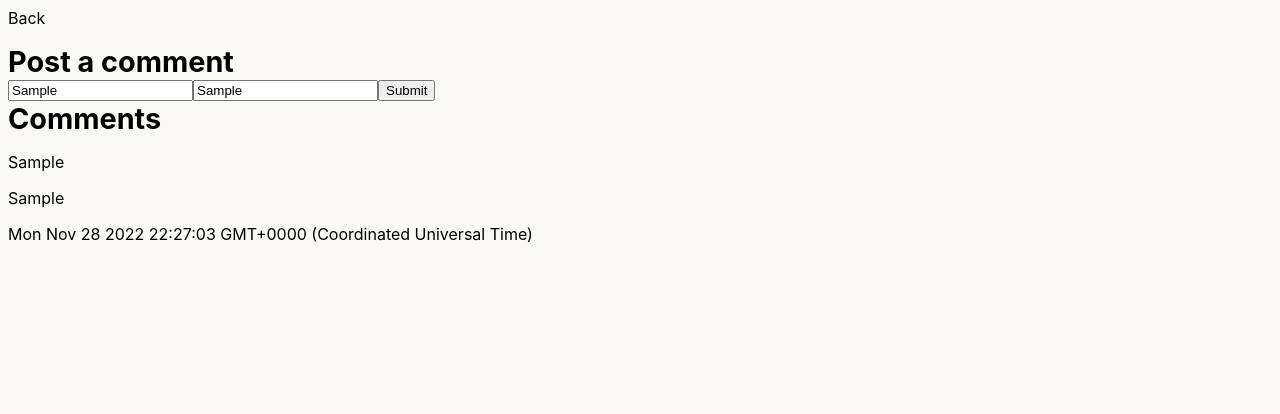
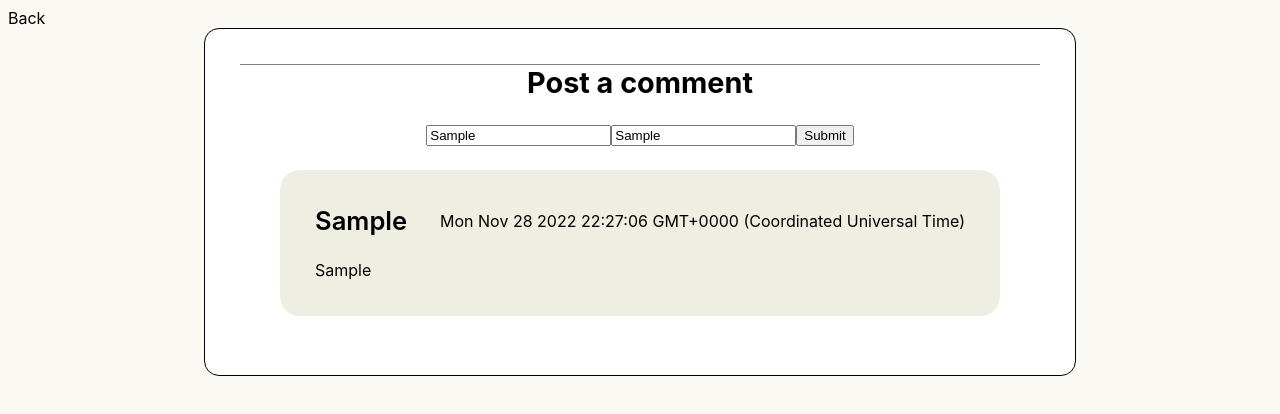
Before and after one commit to kyruken/Ibrablogs, a React (Vite) app: page /posts/1 in a window 1280 px wide. Both pictures are taken after typing "Sample", "Sample" into the empty fields and a click on the button "Submit". Shown: the top 414 px of the page. Built offline with nearby package versions, Linux system fonts and the light colour scheme; no server answers.

Commit message:
styles, change to prod api

```diff
--- a/src/App.css
+++ b/src/App.css
@@ -1,5 +1,5 @@
 /* Resets */
-h1, h2, h3, h4, h5, h6 {
+h1, h2, h3, h4, h5, h6, p {
     margin: 0;
     padding: 0;
 }
@@ -10,7 +10,9 @@ h1, h2, h3, h4, h5, h6 {
     --text-color-secondary: rgb(75, 72, 72);
     --primary-bg-color: #faf9f3;
     --secondary-bg-color: #fff;
-    --third-bg-color: hsl(0, 2%, 12%);
+    --third-bg-color: #eeeee2;
+
+    box-sizing: border-box;
 }
 
 body {
@@ -76,6 +78,10 @@ ul, li {
     font-size: 1.1rem;
 }
 
+.font-size-2 {
+    font-size: 1.6rem;
+}
+
 .grid {
     display: grid;
 }
@@ -85,8 +91,23 @@ ul, li {
     align-content: center;
 }
 
+.margin-bottom-1 {
+    margin-bottom: 1.5rem;
+}
+
+.padding-all-0 {
+    padding: 0.5rem;
+}
 .padding-all-1 {
     padding: 1.5rem;
+}
+
+.padding-all-2 {
+    padding: 2.2rem;
+}
+
+.padding-bottom-1 {
+    padding-bottom: 1.5rem;
 }
 
 .padding-lr-1 {
@@ -127,6 +148,11 @@ ul, li {
 .secondary-text-color {
     color: var(--text-color-secondary);
 }
+
+.jc-space-between {
+    justify-content: space-between;
+    align-items: center;
+}
 /* ^ Custom classes ^ */
 
 /* Page Styles */
@@ -160,3 +186,22 @@ header h1 {
     width: 250px;
     height: 200px;
 }
+
+/* Individual Blog page */
+
+.blog-post {
+    border: 1.5px solid black;
+    border-radius: 15px;
+    background-color: var(--secondary-bg-color);
+    width: 800px;
+}
+
+.blog-main {
+    border-bottom: 1px solid gray;
+}
+
+.comment {
+    background-color: var(--third-bg-color);
+    border-radius: 20px;
+    min-width: 650px;
+}
--- a/src/App.jsx
+++ b/src/App.jsx
@@ -7,7 +7,7 @@ function App() {
   const [blogs, setBlogs] = React.useState([]);
 
   React.useEffect(() => {
-    fetch('http://localhost:3000/posts')
+    fetch(`${import.meta.env.VITE_API}/posts`)
       .then(response => response.json())
       .then(data => setBlogs(data.posts));
 
--- a/src/Blogpage.jsx
+++ b/src/Blogpage.jsx
@@ -12,9 +12,9 @@ export default function Blogpage() {
     //Using reverse method to show most recent comment at top aka end of array
     React.useEffect(() => {
         Promise.all([
-            fetch(`http://localhost:3000/posts/${id}`)
+            fetch(`${import.meta.env.VITE_API}/posts/${id}`)
             .then(res => res.json()),
-            fetch(`http://localhost:3000/posts/${id}/comments`)
+            fetch(`${import.meta.env.VITE_API}/posts/${id}/comments`)
             .then(res => res.json())
         ]).then(data => {
             setBlog(data[0].post);
@@ -58,17 +58,24 @@ export default function Blogpage() {
     return (
         <div>
             <Link to='/'>Back</Link>
+            <div className='flex-column flex-center'>
+                <div className='blog-post padding-all-2'>
+                    <div className='blog-main'>
                         <h2>{blog.title}</h2>
                         <p>{blog.body}</p>
                         <p>{blog.timestamp}</p>
+                    </div>
+                    <div className='flex-column flex-center'>
                         <h3>Post a comment</h3>
-            <form method='POST' action={`http://localhost:3000/posts/${id}/comments`} onSubmit={handleSubmit}>
+                        <form className='padding-tb-1' method='POST' action={`http://localhost:3000/posts/${id}/comments`} onSubmit={handleSubmit}>
                             <input type='text' name='username' id='username' placeholder='Username'/>
                             <input type='text' name='comment' id='comment' placeholder='Comment'/>
                             <button type='submit'>Submit</button>
                         </form>
-            <h3>Comments</h3>
-            {commentElements}
+                        <div>{commentElements}</div>
+                    </div>
+                </div>
+            </div>
         </div>
     )
 }
--- a/src/components/comment.jsx
+++ b/src/components/comment.jsx
@@ -2,12 +2,12 @@ import React from 'react';
 
 export default function Comment(props) {
     return (
-        <div>
-            <p>{props.comment}</p>
-            <div>
-                <p>{props.username}</p>
+        <div className='comment padding-all-2 margin-bottom-1'>
+            <div className='flex-row jc-space-between padding-bottom-1'>
+                <p className='bold font-size-2'>{props.username}</p>
                 <p>{props.timestamp}</p>
             </div>
+            <p>{props.comment}</p>
         </div>
     )
 }
```
Also changed, not shown: 1 other file (tests, documents, lock files or other folders). Lines whose indentation alone changed are shown as unchanged.
